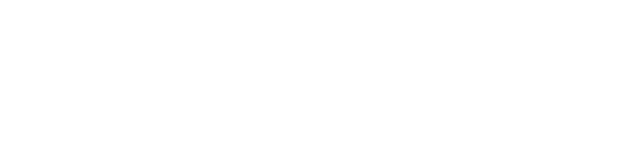
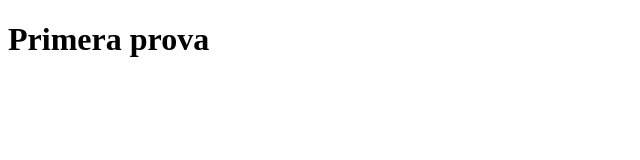
Before and after one commit to KhalidEnGit/entorns_desenvolupament_01, a plain HTML site: page index.html in a window 1280 px wide. Shown: the whole page, without its empty margins (0-640 px from the left). Drawn offline with Linux system fonts and the light colour scheme.

Commit message:
Creamos archivo index.html

```diff
--- a/index.html
+++ b/index.html
@@ -2,9 +2,9 @@
 <html lang="ca">
 <head>
     <meta charset="UTF-8">
-    <title>HTML</title>
+    <title>Primera prova</title>
 </head>
 <body>
-
+  <h1>Primera prova</h1>
 </body>
 </html>
```
